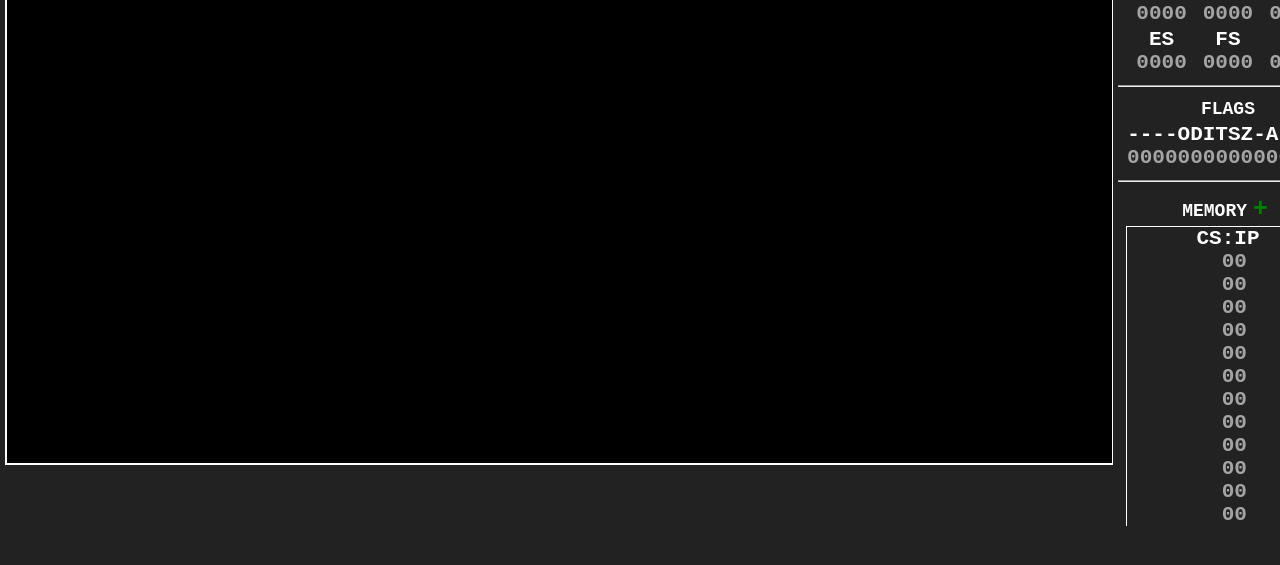
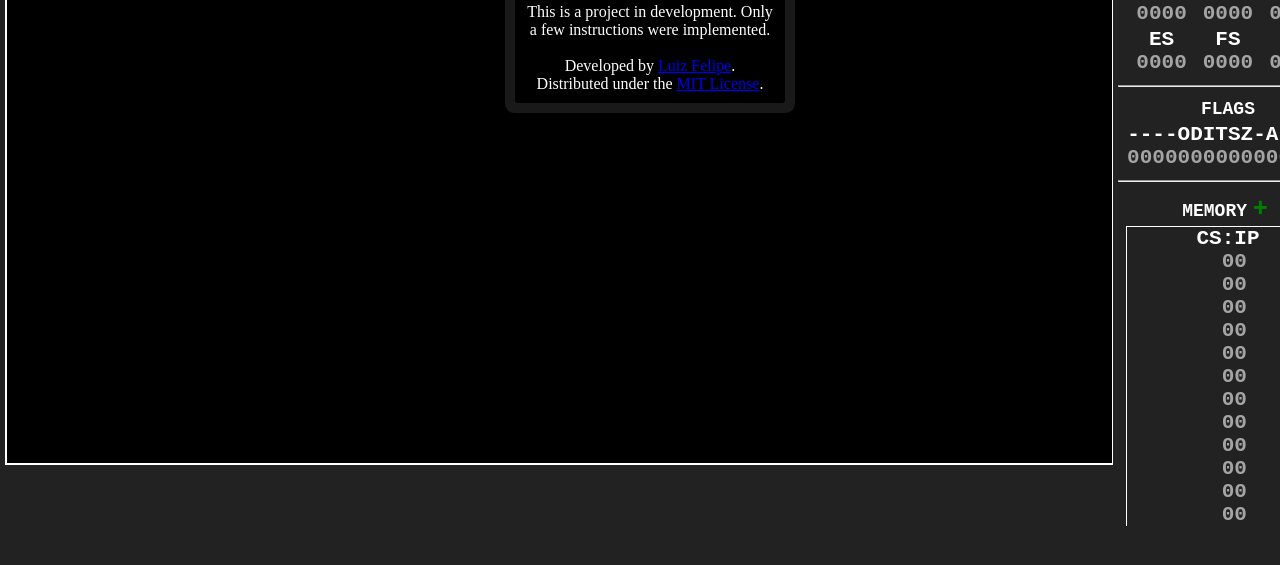
Before and after one commit to Silva97/SOSE, a plain HTML site: page index.html in a window 1280 px wide. Shown: the part 235-800 px from the top of the page. Drawn offline with Linux system fonts and the light colour scheme.

Commit message:
insert informations about the project.

```diff
--- a/index.html
+++ b/index.html
@@ -10,7 +10,7 @@ Distributed under the MIT License.
 <!DOCTYPE html>
 <html>
     <head>
-        <title>Web 8086</title>
+        <title>SOSE - In development</title>
         <meta charset="utf-8">
         <meta name="viewport" content="width=device-width, initial-scale=1.0">
         <link rel="stylesheet" href="css/main.css">
--- a/js/main.js
+++ b/js/main.js
@@ -28,5 +28,12 @@ function OnLangLoad(){
             name                = list[i].getAttribute("name");
             list[i].textContent = Lang[ name.substr(4) ];
         }
+
+        popup("In development",
+              `This is a project in development. Only a few instructions were implemented.<br>
+               <br>
+               Developed by <a href="https://github.com/Silva97">Luiz Felipe</a>.<br>
+               Distributed under the
+               <a href="https://github.com/Silva97/SOSE/blob/master/LICENSE">MIT License</a>.`);
     });
 }
```
